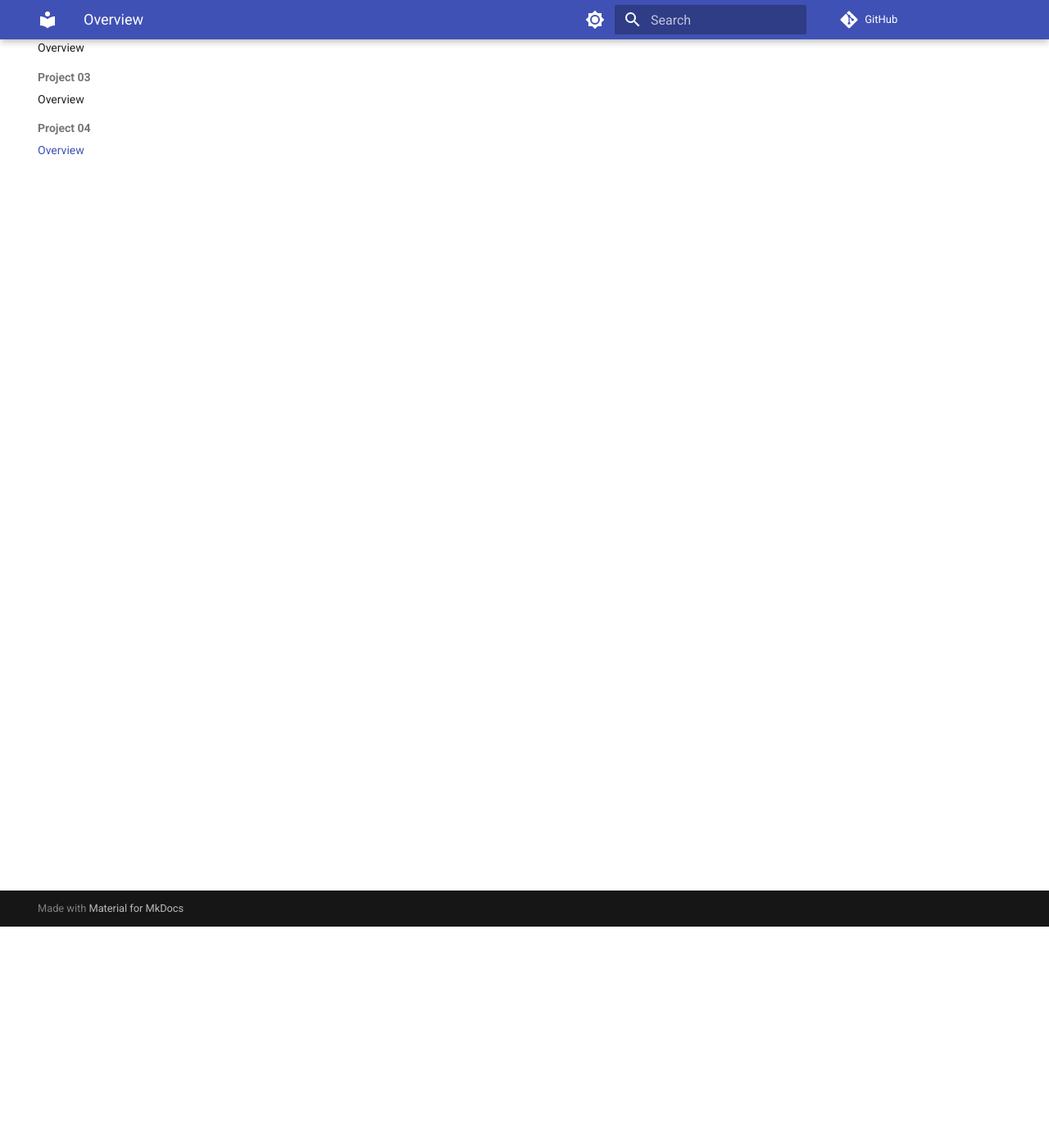
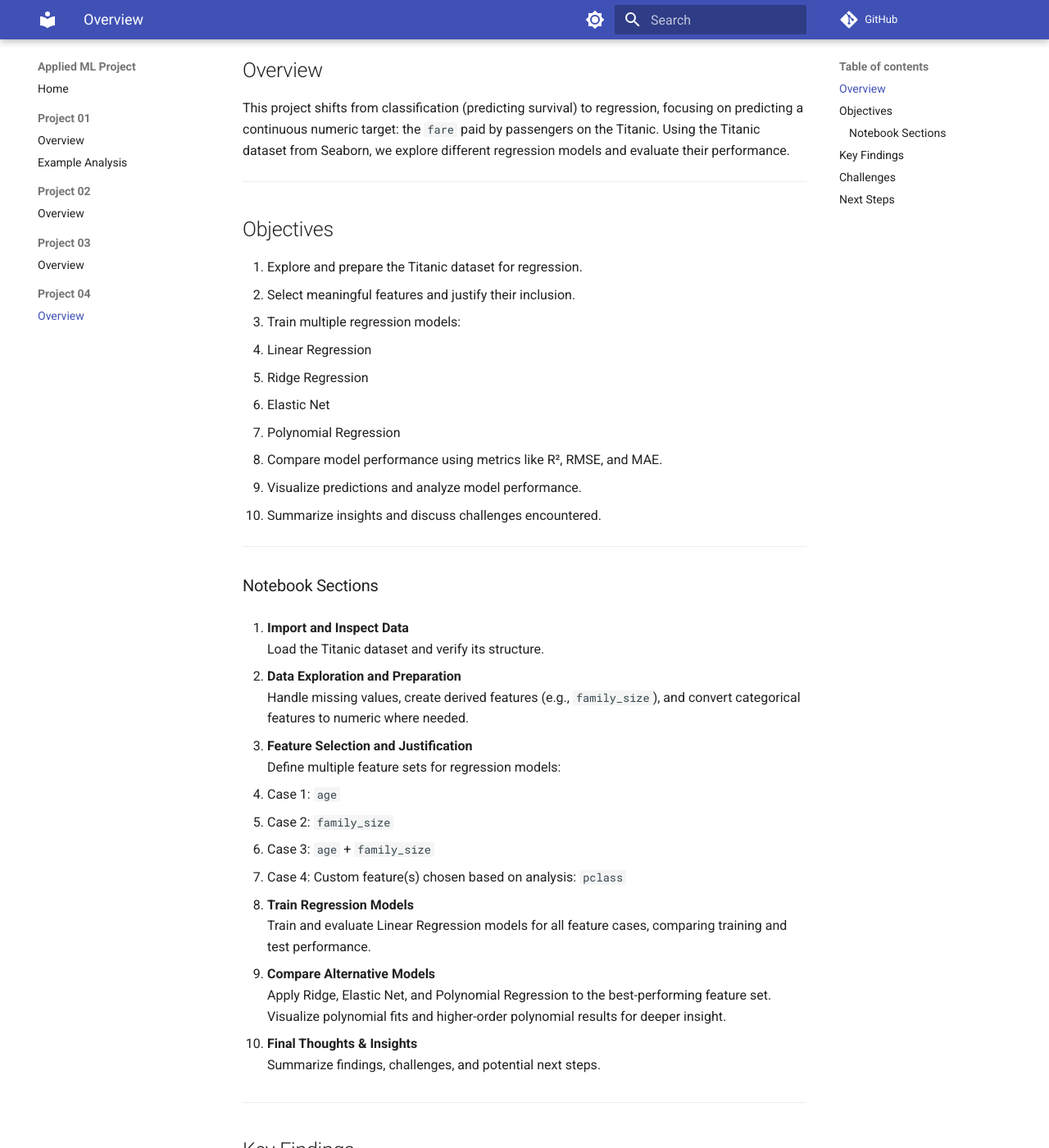
Before and after one commit to kjleopold/applied-ml-kjleopold, an MkDocs documentation site: the page built from docs/project04/README.md, in a window 1280 px wide and 1400 px high, scrolled down 270 px. Shown: the whole window at 82% size. Built offline with MkDocs 1.6.1 and Material for MkDocs 9.7.7, drawn with Linux system fonts in a browser that asks for light colours; comment, search, counter and statistics services are not loaded; some of the changed text lies outside the part shown.

Commit message:
Update module 4 project

```diff
--- a/docs/project04/README.md
+++ b/docs/project04/README.md
@@ -1 +1,76 @@
-# Project 04
+# Project 4 – Continuous Target Prediction Using Regression (Titanic)
+
+**Author:** Kellie Leopold
+**Date:** 2025-11-14
+
+---
+
+## Overview
+
+This project shifts from classification (predicting survival) to regression, focusing on predicting a continuous numeric target: the `fare` paid by passengers on the Titanic. Using the Titanic dataset from Seaborn, we explore different regression models and evaluate their performance.
+
+---
+
+## Objectives
+
+1. Explore and prepare the Titanic dataset for regression.
+2. Select meaningful features and justify their inclusion.
+3. Train multiple regression models:
+   - Linear Regression
+   - Ridge Regression
+   - Elastic Net
+   - Polynomial Regression
+4. Compare model performance using metrics like R², RMSE, and MAE.
+5. Visualize predictions and analyze model performance.
+6. Summarize insights and discuss challenges encountered.
+
+---
+
+### Notebook Sections
+
+1. **Import and Inspect Data**
+   Load the Titanic dataset and verify its structure.
+
+2. **Data Exploration and Preparation**
+   Handle missing values, create derived features (e.g., `family_size`), and convert categorical features to numeric where needed.
+
+3. **Feature Selection and Justification**
+   Define multiple feature sets for regression models:
+   - Case 1: `age`
+   - Case 2: `family_size`
+   - Case 3: `age` + `family_size`
+   - Case 4: Custom feature(s) chosen based on analysis: `pclass`
+
+4. **Train Regression Models**
+   Train and evaluate Linear Regression models for all feature cases, comparing training and test performance.
+
+5. **Compare Alternative Models**
+   Apply Ridge, Elastic Net, and Polynomial Regression to the best-performing feature set.
+   Visualize polynomial fits and higher-order polynomial results for deeper insight.
+
+6. **Final Thoughts & Insights**
+   Summarize findings, challenges, and potential next steps.
+
+---
+
+## Key Findings
+
+- **Best Features:** Case 3 (`age` + `family_size`) performed best.
+- **Best Model:** Polynomial Regression (degree 3) captured non-linear patterns in fare more accurately than linear models.
+- **Insights:** Fare depends on multiple factors, including passenger age, family size, and possibly class or gender. Regularization helped reduce overfitting in models with multiple features.
+
+---
+
+## Challenges
+
+- Missing values for `age` required median imputation.
+- Visualizing higher-order polynomial predictions required careful plotting to compare actual vs. predicted fares.
+- Selecting meaningful features for Case 4 required experimentation and justification.
+
+---
+
+## Next Steps
+
+- Include additional features like `pclass` or `sex_encoded` to improve predictions.
+- Predict `age` instead of `fare` to explore a different regression target.
+- Apply log transformation to `fare` to reduce skew in the target variable.
```
